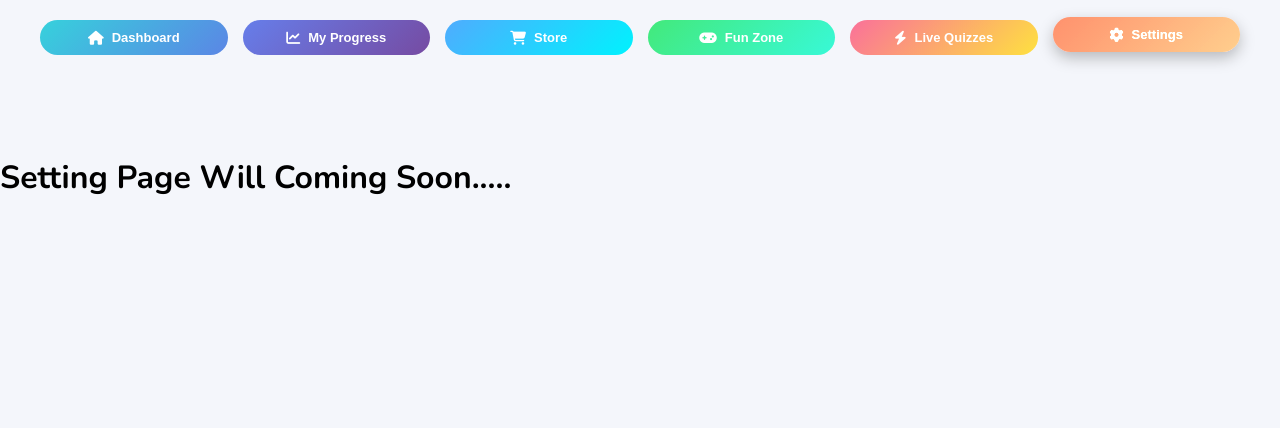
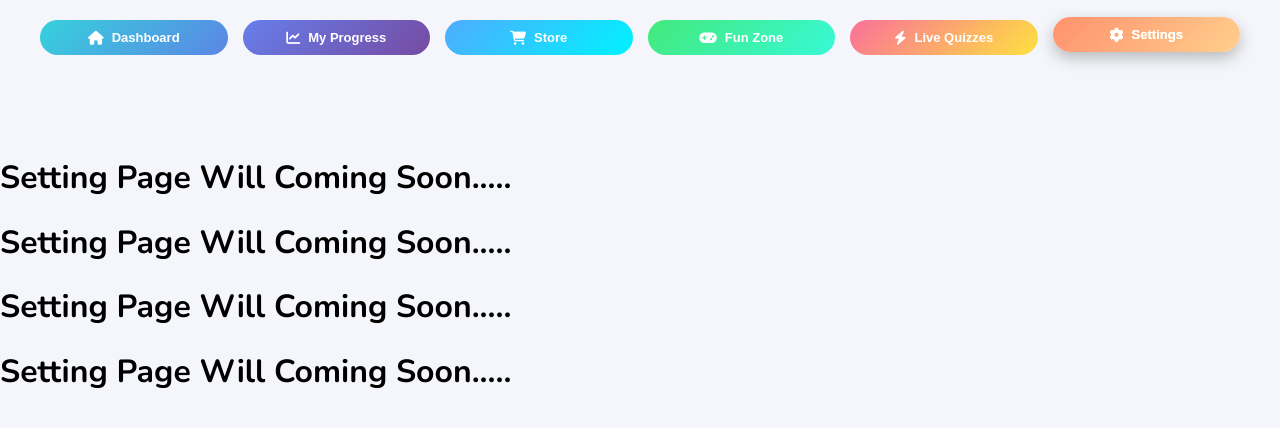
Before and after one commit to raj761132/LearniX, a Flask app: template templates/student_dashboard.html in a window 1280 px wide, after a click on "Settings". Shown: the part 61-489 px from the top of the page. Run offline with Flask 3, Linux system fonts and the light colour scheme; the template is opened without the code that fills it, so the values that code supplies are empty.

Commit message:
Page development

```diff
--- a/templates/dashboard_sections/settings.html
+++ b/templates/dashboard_sections/settings.html
@@ -1 +1,6 @@
 <h1>Setting Page Will Coming Soon.....</h1>
+<h1>Setting Page Will Coming Soon.....</h1>
+
+<h1>Setting Page Will Coming Soon.....</h1>
+
+<h1>Setting Page Will Coming Soon.....</h1>
```
